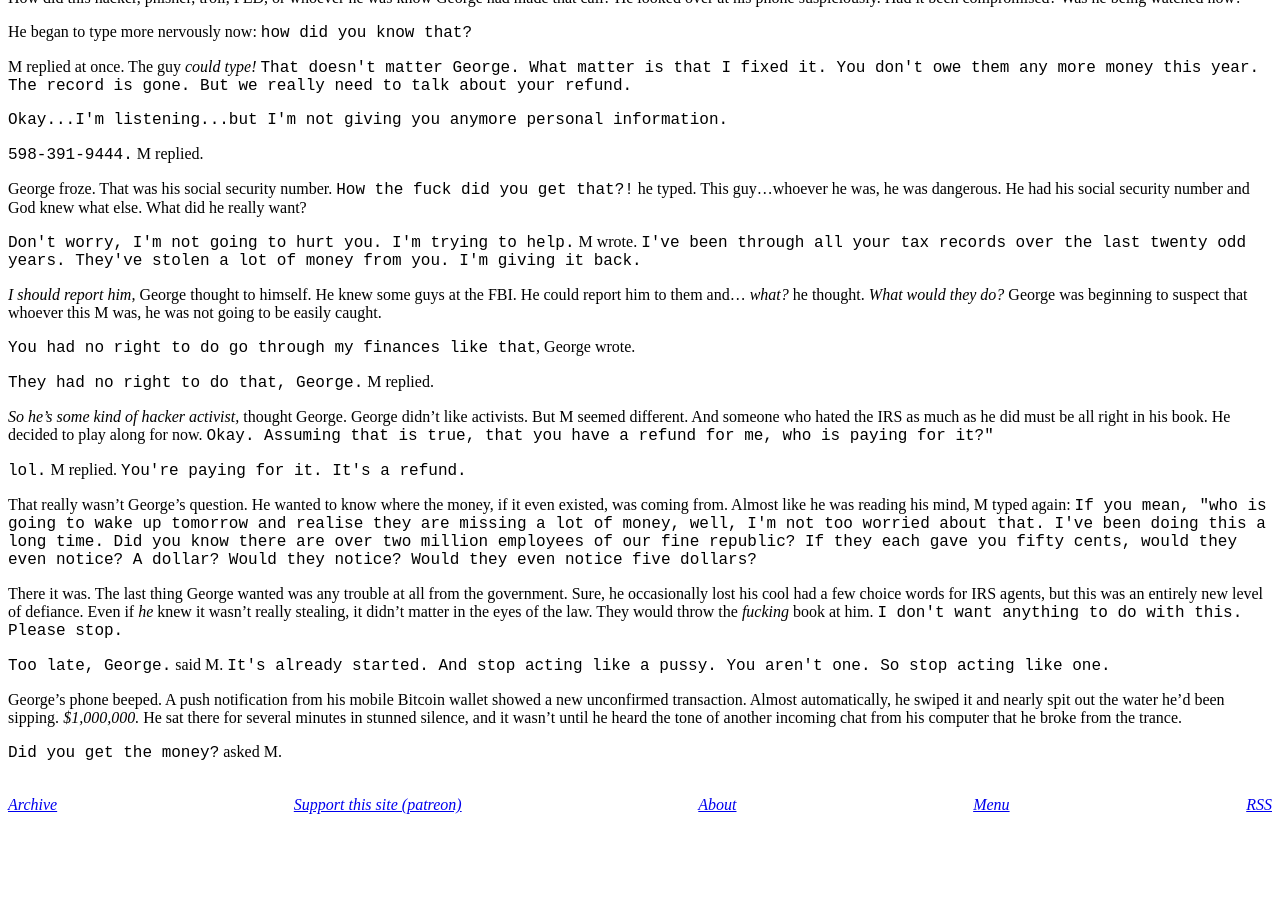
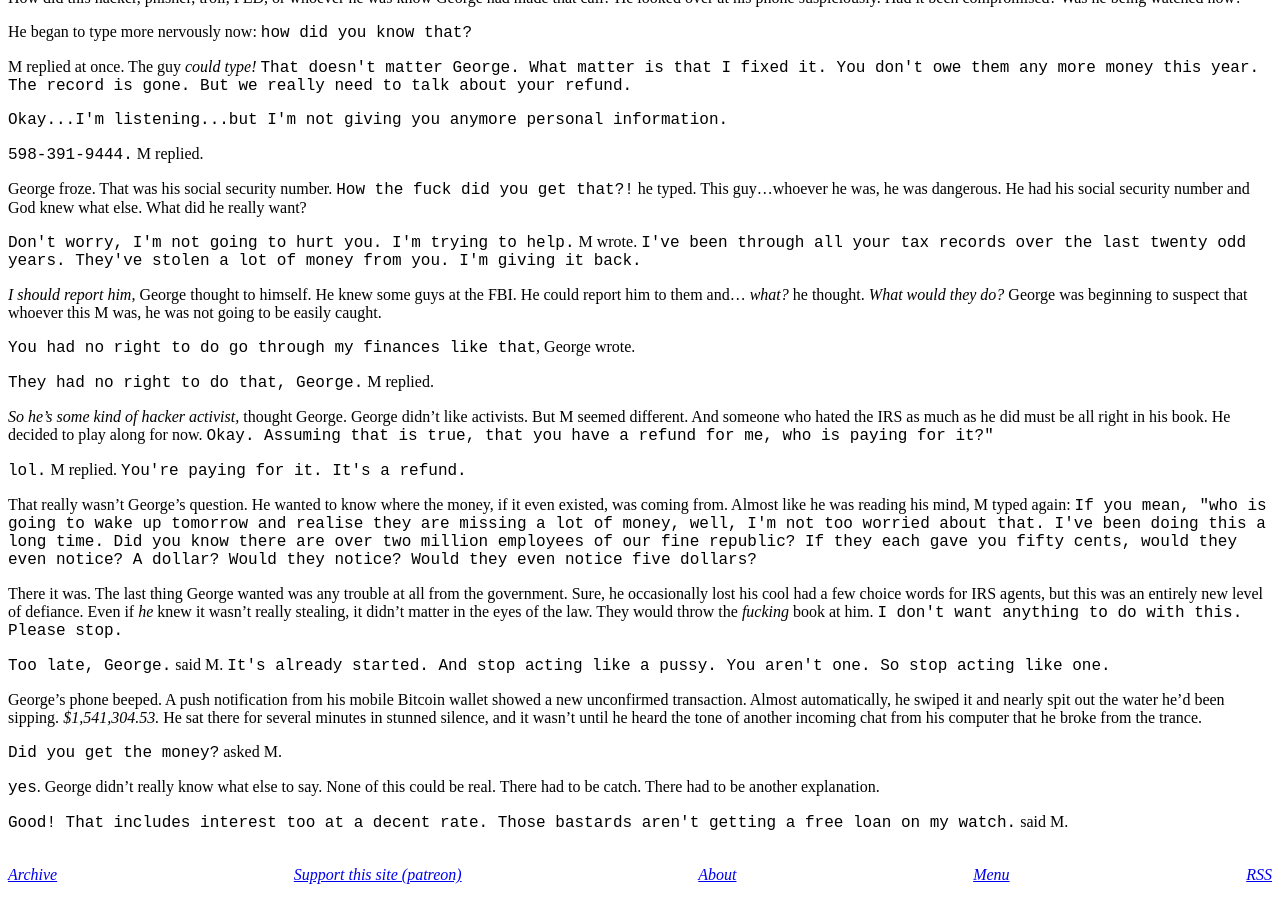
Before and after one commit to derykmakgill/website, a Jekyll site: the page built from tax.md, in a window 1280 px wide and 900 px high, scrolled down 945 px. Built offline with Jekyll 4.4.1, drawn with Linux system fonts in a browser that asks for light colours; before the commit the page ends 1775 px from its top, so only the background shows below that.

Commit message:
Update tax.md

```diff
--- a/tax.md
+++ b/tax.md
@@ -90,6 +90,10 @@ There it was. The last thing George wanted was any trouble at all from the gover
 
 <code style="font-family: courier new, monospace;">Too late, George.</code> said M. <code style="font-family: courier new, monospace;">It's already started. And stop acting like a pussy. You aren't one. So stop acting like one.</code>
 
-George's phone beeped. A push notification from his mobile Bitcoin wallet showed a new unconfirmed transaction. Almost automatically, he swiped it and nearly spit out the water he'd been sipping. *$1,000,000.* He sat there for several minutes in stunned silence, and it wasn't until he heard the tone of another incoming chat from his computer that he broke from the trance.
+George's phone beeped. A push notification from his mobile Bitcoin wallet showed a new unconfirmed transaction. Almost automatically, he swiped it and nearly spit out the water he'd been sipping. *$1,541,304.53.* He sat there for several minutes in stunned silence, and it wasn't until he heard the tone of another incoming chat from his computer that he broke from the trance.
 
 <code style="font-family: courier new, monospace;">Did you get the money?</code> asked M.
+
+<code style="font-family: courier new, monospace;">yes</code>. George didn't really know what else to say. None of this could be real. There had to be catch. There had to be another explanation.
+
+<code style="font-family: courier new, monospace;">Good! That includes interest too at a decent rate. Those bastards aren't getting a free loan on my watch.</code> said M.
```
